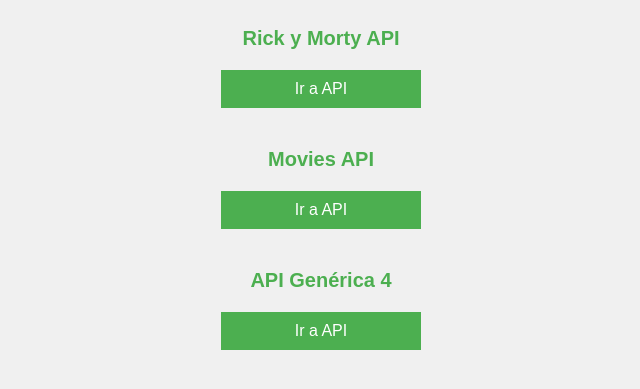
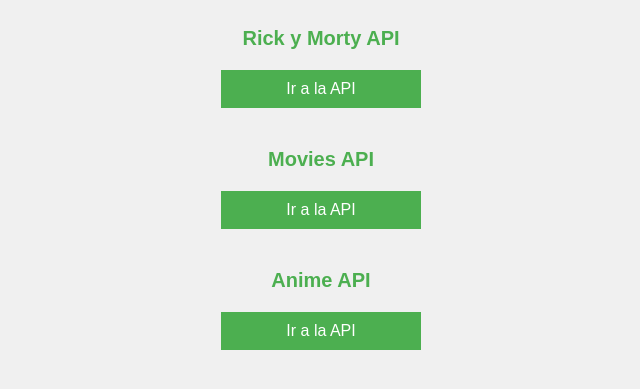
Before and after one commit to Ithanblade/APIprueba, a website: page public/menu.html in a window 1280 px wide. Shown: the part 323-712 px from the top of the page, without its empty margins (319-959 px from the left). Drawn offline with Linux system fonts and the light colour scheme.

Commit message:
modificacion de menu

```diff
--- a/public/menu.html
+++ b/public/menu.html
@@ -17,15 +17,15 @@
         </div>
         <div class="menu-item">
             <p>Rick y Morty API</p>
-            <button onclick="window.location.href='api2.html'">Ir a API</button>
+            <button onclick="window.location.href='api2.html'">Ir a la API</button>
         </div>
         <div class="menu-item">
             <p>Movies API</p>
-            <button onclick="window.location.href='api3.html'">Ir a API</button>
+            <button onclick="window.location.href='api3.html'">Ir a la API</button>
         </div>
         <div class="menu-item">
-            <p>API Genérica 4</p>
-            <button onclick="window.location.href='api4.html'">Ir a API</button>
+            <p>Anime API</p>
+            <button onclick="window.location.href='api4.html'">Ir a la API</button>
         </div>
     </div>
 
```
